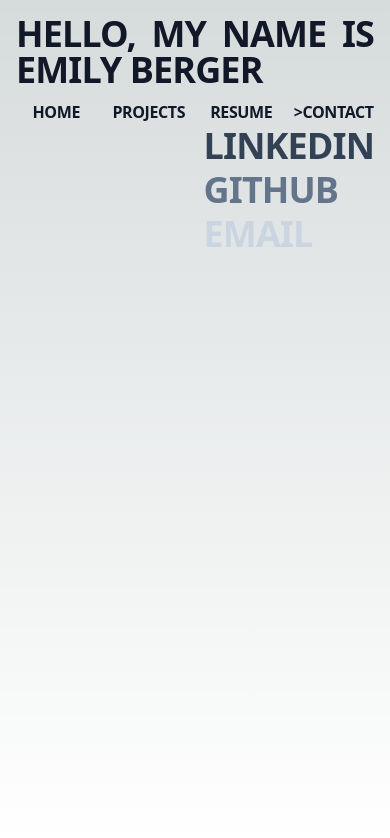
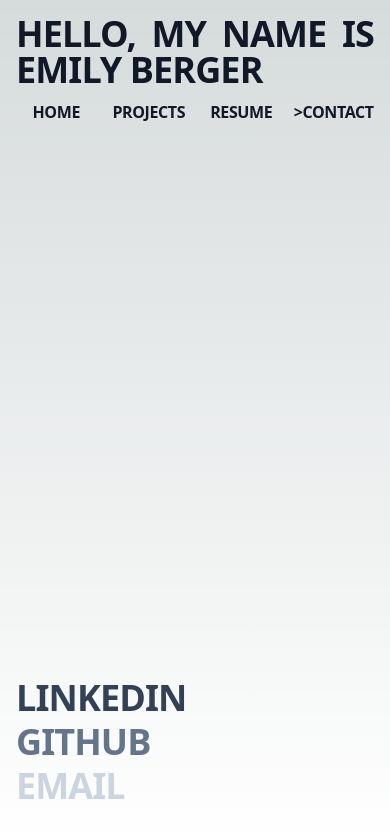
Before and after one commit to heyitsM/personal-webiste, a Next.js app: page /contact in a window 390 px wide. Shown: the top 838 px of the page. Built offline with nearby package versions, Linux system fonts and the light colour scheme.

Commit message:
fixed alignment issue with contact list, minor issue with padding/margins

```diff
--- a/src/pages/contact.tsx
+++ b/src/pages/contact.tsx
@@ -16,7 +16,8 @@ export default function Contacts() {
                     </h1>
                 </div>
             </div>
-            <div className="w-full pt-4 h-screen max-h-screen col-span-5 sm:col-span-2 lg:col-span-1" style={{backgroundColor:''}}>
+            <div className="grid-container grid grid-cols-1 w-full pt-4 h-screen max-h-screen col-span-5 sm:col-span-2 lg:col-span-1" style={{backgroundColor:''}}>
+                <div>
                     <h1 className="mx-4 sm:mx-0 text-4xl text-justify mb-4 sm:hidden font-extrabold leading-none tracking-tight text-gray-900 md:text-5xl lg:text-6xl dark:text-white">
                         HELLO, MY NAME IS EMILY BERGER
                     </h1>
@@ -26,7 +27,8 @@ export default function Contacts() {
                         <Slide title="RESUME" link="/"/>
                         <Slide title=">CONTACT" link="/contact"/>
                     </div>
-                <h1 className="mx-4 sm:hidden text-4xl place-self-end justify-self-end font-extrabold leading-none tracking-tight text-gray-900 md:text-5xl lg:text-6xl dark:text-white">
+                </div>
+                <h1 className="mx-4 sm:hidden text-4xl place-self-end justify-self-start font-extrabold leading-none tracking-tight text-gray-900 md:text-5xl lg:text-6xl dark:text-white">
                     <a href="https://www.linkedin.com/in/eberge11" className="block my-2 text-slate-700">LINKEDIN</a>
                     <a href="https://github.com/heyitsM" className="block my-2 text-slate-500">GITHUB</a>
                     <a href="mailto:eberge11@jhu.edu" className="block mt-2 mb-10 text-slate-300">EMAIL</a>
```
Lines whose indentation alone changed are shown as unchanged.
